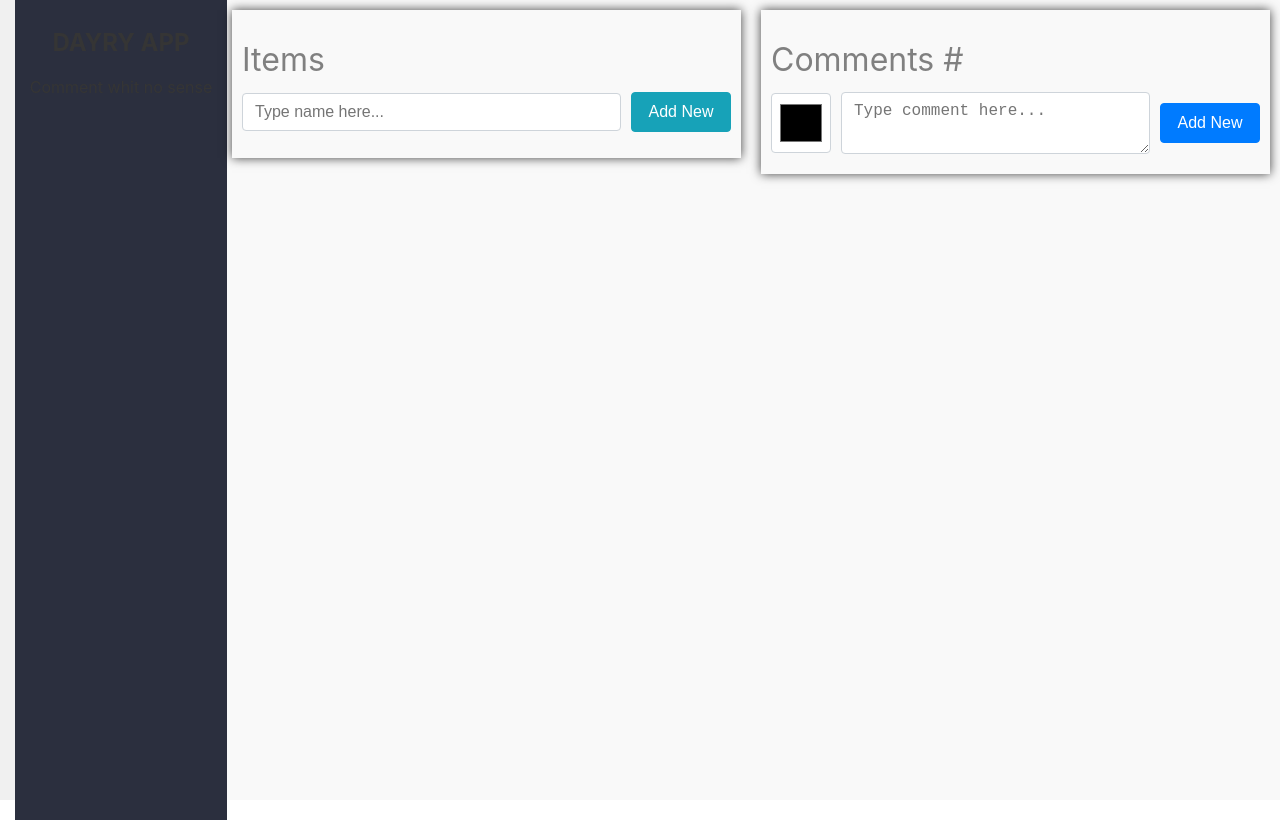
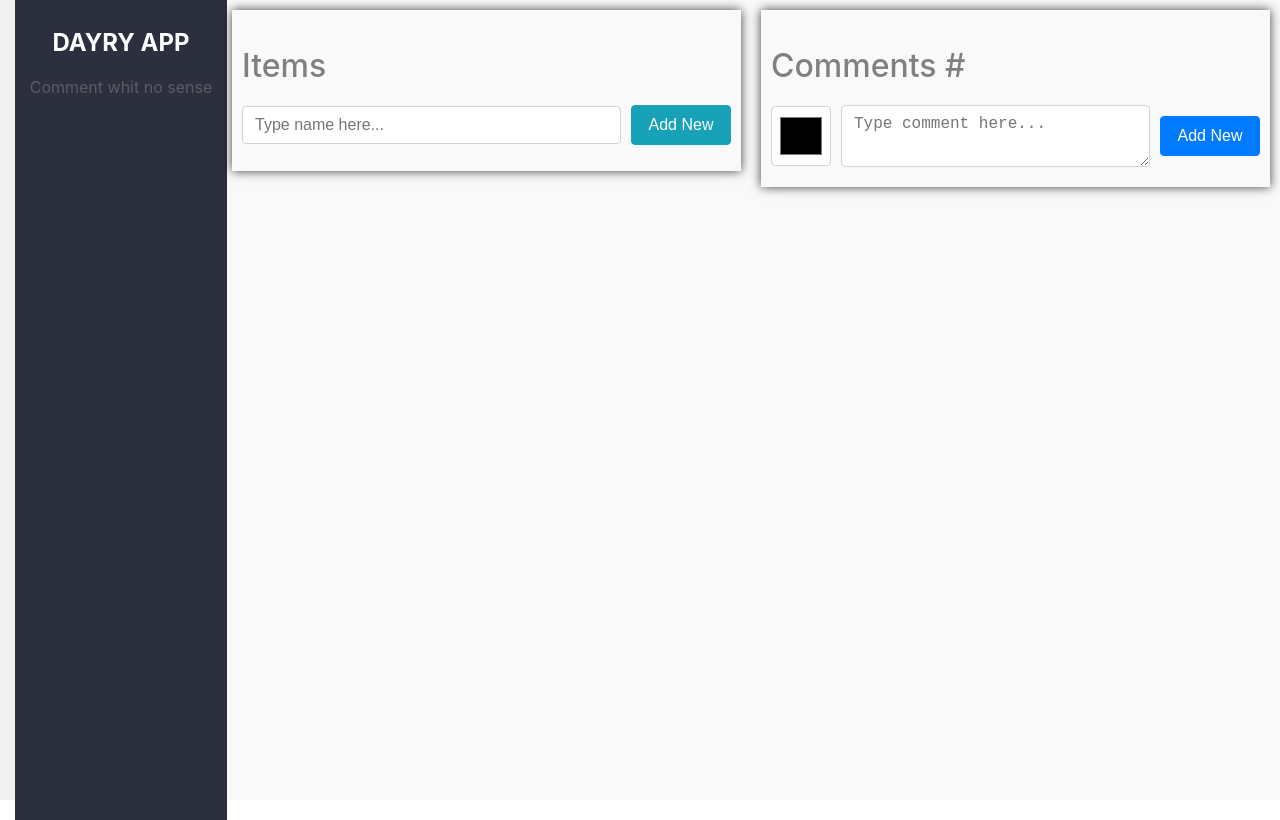
Before and after one commit to ValentinaDej/dayry-app, a React (Create React App) app: page / in a window 1280 px wide. Shown: the top 820 px of the page. Built offline with nearby package versions, Linux system fonts and the light colour scheme.

Commit message:
styles SideBar

```diff
--- a/src/components/SideBar/SideBar.jsx
+++ b/src/components/SideBar/SideBar.jsx
@@ -1,11 +1,12 @@
 import PropTypes from "prop-types";
 import classes from "./SideBar.module.scss";
+import { Title } from "../../shared/Title/Title";
 
 export const SideBar = ({ ...props }) => {
   return (
     <div className={classes.container} {...props}>
-      <h2>DAYRY APP</h2>
-      <div>Comment whit no sense</div>
+      <Title className={classes.logo}>DAYRY APP</Title>
+      <div className={classes.text}>Comment whit no sense</div>
     </div>
   );
 };
--- a/src/components/SideBar/SideBar.module.scss
+++ b/src/components/SideBar/SideBar.module.scss
@@ -6,3 +6,11 @@
   background-color: #2b2f3e;
   padding: 10px;
 }
+
+.logo {
+  color: white;
+}
+
+.text {
+  color: #5b5d63;
+}
--- a/src/shared/Title/Title.module.scss
+++ b/src/shared/Title/Title.module.scss
@@ -1,7 +1,8 @@
 .title {
   text-align: left;
-  font-weight: normal;
   color: gray;
   margin-bottom: 20px;
   font-size: 2rem;
+  font-weight: 500;
+  line-height: 1.2;
 }
```
